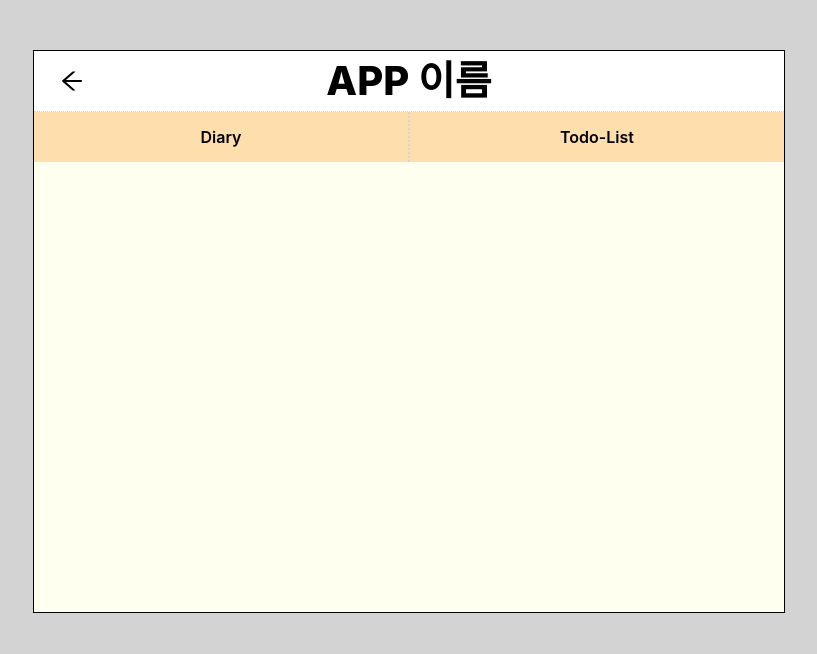
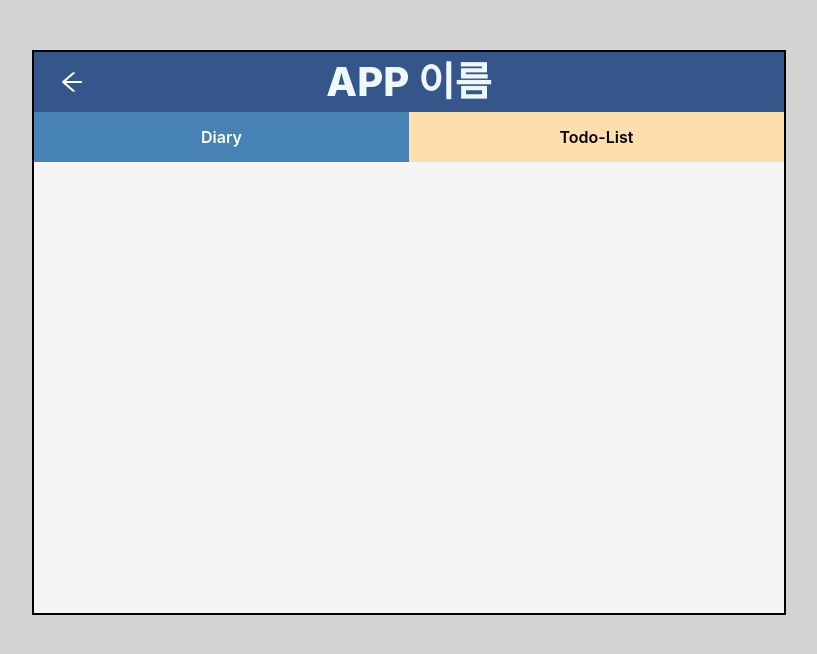
Before and after one commit to taehyeong9210/ICT_Project-Front, a React (Create React App) app: page /diary in a window 1280 px wide. Shown: the top 654 px of the page, without its empty margins (231-1048 px from the left). Built offline with nearby package versions, Linux system fonts and the light colour scheme.

Commit message:
탭완성

```diff
--- a/src/component/DiaryBtn.js
+++ b/src/component/DiaryBtn.js
@@ -1,43 +1,21 @@
-import styled from 'styled-components';
-import React, { useState } from 'react';
+// import styled from 'styled-components';
+// import React, { useState } from 'react';
 
-const DiaryButton = styled.div`
-  width: 50%;
-  height: 50px;
-  text-align: center;
-  line-height: 50px;
-  color: black;
-  font-weight: 600;
+// const DiaryButton = styled.div`
+//   background-color: #ffdead;
+//   width: 50%;
+//   height: 50px;
+//   text-align: center;
+//   line-height: 50px;
+//   color: black;
+//   font-weight: 600;
+//   &:hover {
+//     color: white;
+//   }
+// `;
 
-  &:hover {
-    color: white;
-  }
-`;
+// const DiaryBtn = () => {
+//   return <DiaryButton>Diary</DiaryButton>;
+// };
 
-const DiaryBtn = () => {
-  const [backgroundColor, setBackgroundColor] = useState({
-    backgroundColor: '#ffdead',
-    color: 'black',
-  });
-
-  const changeBackgroundColor = () => {
-    setBackgroundColor({
-      backgroundColor: '#6a5acd',
-      color: 'white',
-    });
-  };
-
-  return (
-    <DiaryButton
-      onClick={changeBackgroundColor}
-      style={{
-        backgroundColor: backgroundColor.backgroundColor,
-        color: backgroundColor.color,
-      }}
-    >
-      Diary
-    </DiaryButton>
-  );
-};
-
-export default DiaryBtn;
+// export default DiaryBtn;
--- a/src/component/LayoutComponent.js
+++ b/src/component/LayoutComponent.js
@@ -5,18 +5,18 @@ import { Button } from 'antd';
 
 const Container = styled.div`
   margin: auto;
-  border: 1px solid black;
+  border: 2px solid black;
   width: 750px;
   margin-top: 50px;
 `;
 
 const Head = styled.div`
   height: 60px;
-  background-color: white;
+  background-color: #34568b;
   text-align: center;
   line-height: 60px;
   font-size: 2.5rem;
-  color: black;
+  color: #f0f8ff;
   font-weight: 800;
   position: relative;
   border-bottom: 1px dotted lightgrey;
@@ -24,7 +24,7 @@ const Head = styled.div`
 
 const Content = styled.div`
   height: 500px;
-  background-color: Ivory;
+  background-color: #f5f5f5;
   display: flex;
   justify-content: center;
   align-items: center;
@@ -41,7 +41,7 @@ const ButtonContainer = styled.div`
 
 const Icon = styled(ArrowLeftOutlined)`
   font-size: 24px;
-  color: black;
+  color: white;
   &:hover {
     color: red;
   }
--- /dev/null
+++ b/src/component/Tab.js
@@ -0,0 +1,65 @@
+import React, { useState } from 'react';
+import styled from 'styled-components';
+
+const Container = styled.div`
+  display: flex;
+  position: relative;
+  width: 100%;
+  bottom: 226px;
+`;
+
+const TabButton = styled.div`
+  width: 50%;
+  height: 50px;
+  text-align: center;
+  line-height: 50px;
+  position: relative;
+  font-weight: 600;
+  color: ${(props) => (props.active ? 'white' : 'black')};
+  background-color: ${(props) => (props.active ? '#4682b4' : '#ffdead')};
+  transition: background-color 1s ease, color 0.3s ease;
+
+  &::before {
+    content: '';
+    width: 100%;
+    height: 3px; /* 선의 높이를 조절할 수 있습니다. */
+    background-color: #4682b4; /* 선의 색상 설정 */
+    position: absolute;
+    bottom: 0;
+    left: 0;
+    transform: scaleX(0); /* 초기에는 선이 안 보이도록 설정합니다. */
+    transform-origin: 0 50%;
+    transition: transform 0.3s ease;
+  }
+
+  &:hover::before {
+    transform: scaleX(1); /* 호버 시 선이 나타나도록 확장합니다. */
+  }
+`;
+
+const Tab = () => {
+  const [activeTab, setActiveTab] = useState('Diary');
+
+  const handleTabClick = (tab) => {
+    setActiveTab(tab);
+  };
+
+  return (
+    <Container>
+      <TabButton
+        active={activeTab === 'Diary'}
+        onClick={() => handleTabClick('Diary')}
+      >
+        Diary
+      </TabButton>
+      <TabButton
+        active={activeTab === 'Todo-List'}
+        onClick={() => handleTabClick('Todo-List')}
+      >
+        Todo-List
+      </TabButton>
+    </Container>
+  );
+};
+
+export default Tab;
--- a/src/component/TodoBtn.js
+++ b/src/component/TodoBtn.js
@@ -1,43 +1,21 @@
-import styled from 'styled-components';
-import React, { useState } from 'react';
+// import styled from 'styled-components';
+// import React, { useState } from 'react';
 
-const TodoButton = styled.div`
-  width: 50%;
-  height: 50px;
-  text-align: center;
-  line-height: 50px;
-  color: black;
-  font-weight: 600;
+// const TodoButton = styled.div`
+//   width: 50%;
+//   height: 50px;
+//   text-align: center;
+//   line-height: 50px;
+//   color: black;
+//   font-weight: 600;
+//   background-color: #ffdead;
+//   &:hover {
+//     color: white;
+//   }
+// `;
 
-  &:hover {
-    color: white;
-  }
-`;
+// const TodoBtn = () => {
+//   return <TodoButton>Todo-List</TodoButton>;
+// };
 
-const TodoBtn = () => {
-  const [backgroundColor, setBackgroundColor] = useState({
-    backgroundColor: '#ffdead',
-    color: 'black',
-  });
-
-  const changeBackgroundColor = () => {
-    setBackgroundColor({
-      backgroundColor: '#6a5acd',
-      color: 'white',
-    });
-  };
-
-  return (
-    <TodoButton
-      onClick={changeBackgroundColor}
-      style={{
-        backgroundColor: backgroundColor.backgroundColor,
-        color: backgroundColor.color,
-      }}
-    >
-      Todo-List
-    </TodoButton>
-  );
-};
-
-export default TodoBtn;
+// export default TodoBtn;
--- a/src/pages/Diary.js
+++ b/src/pages/Diary.js
@@ -1,30 +1,9 @@
 import styled from 'styled-components';
 import LayoutComponent from '../component/LayoutComponent';
-import DiaryBtn from '../component/DiaryBtn';
-import TodoBtn from '../component/TodoBtn';
-
-const Container = styled.div`
-  display: flex;
-  position: relative;
-  width: 100%;
-  bottom: 225px;
-
-  & > * {
-    margin: 0;
-  }
-
-  & > *:not(:last-child) {
-    border-right: 2px dotted lightgrey; /* 수직 구분선 스타일 및 색상 설정 */
-  }
-`;
+import Tab from '../component/Tab';
 
 const DiaryComponent = () => {
-  return (
-    <Container>
-      <DiaryBtn />
-      <TodoBtn />
-    </Container>
-  );
+  return <Tab></Tab>;
 };
 
 const Diary = () => {
--- a/src/pages/Todolist.js
+++ b/src/pages/Todolist.js
@@ -19,16 +19,11 @@ const Container = styled.div`
   }
 `;
 
-const TodoBtnCustom = styled(TodoBtn)`
-  background-color: #6a5acd;
-  color: white;
-`;
-
 const TodolistComponent = () => {
   return (
     <Container>
       <DiaryBtn />
-      <TodoBtnCustom />
+      <TodoBtn />
     </Container>
   );
 };
```
